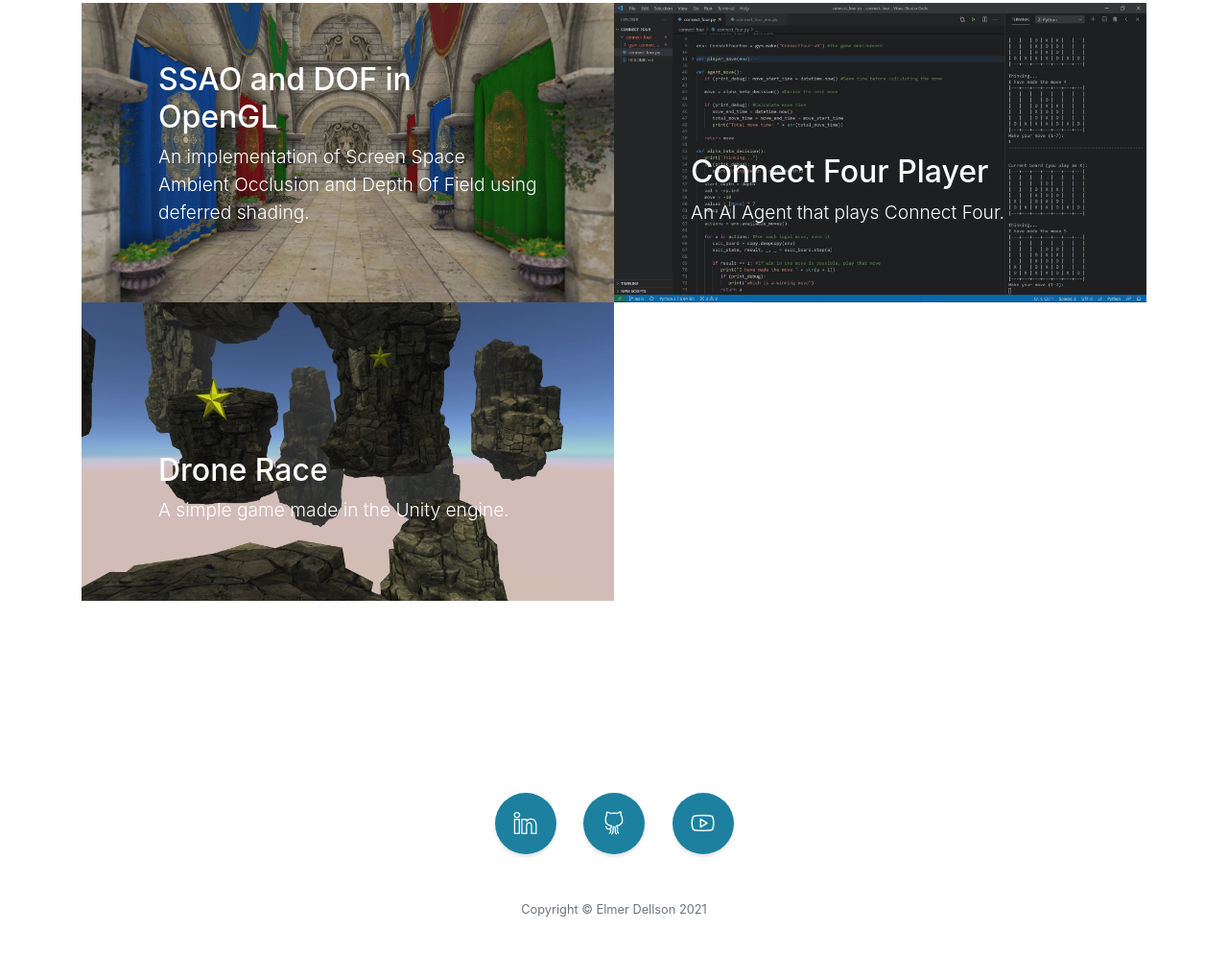
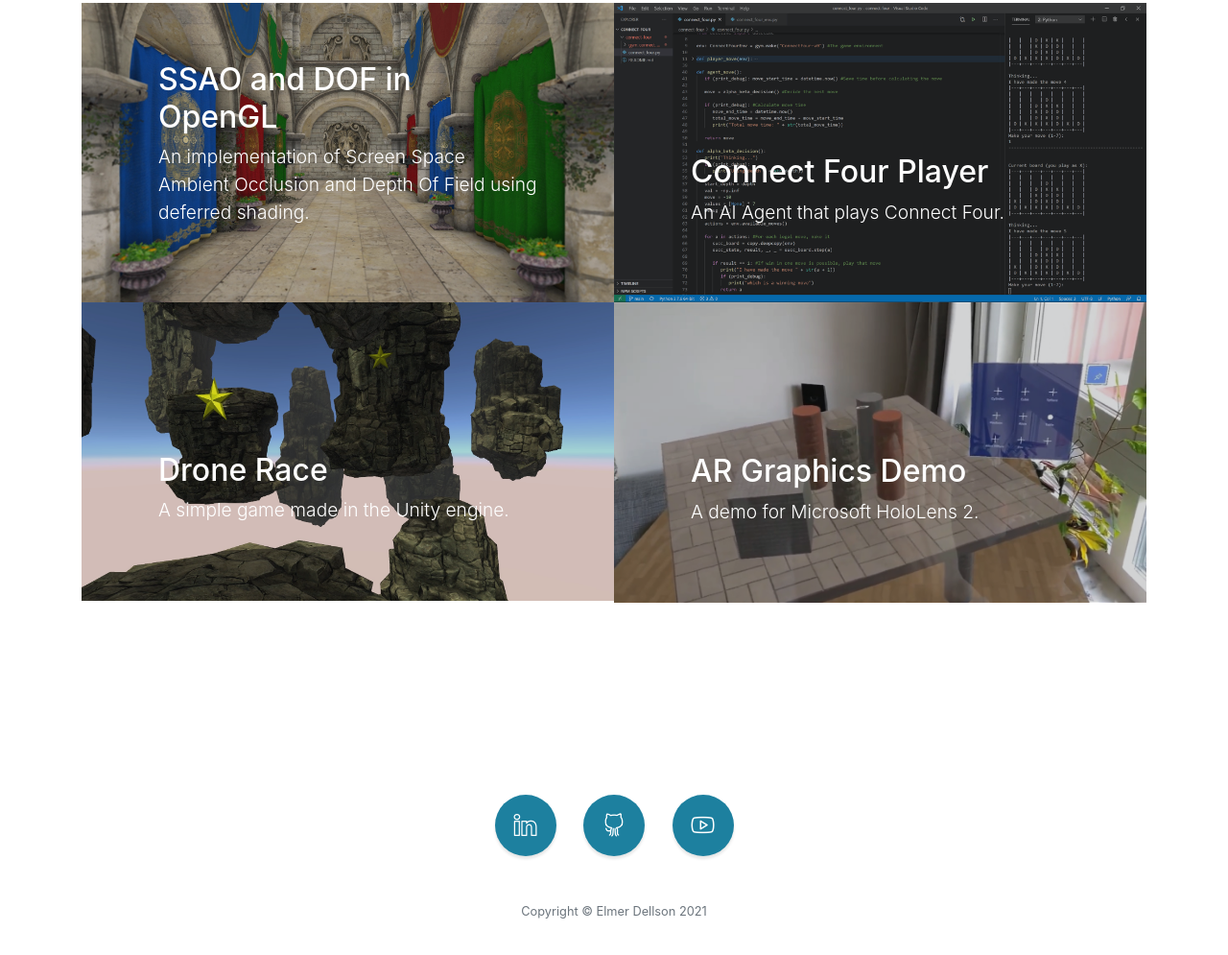
Before and after one commit to ElmerDellson/ElmerDellson.github.io, a website with bundled scripts: page index.html in a window 1280 px wide. Shown: the part 1564-2559 px from the top of the page at 96% size. Built offline with nearby package versions, Linux system fonts and the light colour scheme.

Commit message:
Add HoloLens demo

```diff
--- a/index.html
+++ b/index.html
@@ -116,6 +116,17 @@
               <img class="img-fluid" src="img/drone-race.jpg" alt="">
             </a>
           </div>
+          <div class="col-lg-6">
+            <a class="portfolio-item" href="https://www.youtube.com/watch?v=jaKa8DsDPWI">
+              <div class="caption">
+                <div class="caption-content">
+                  <div class="h2">AR Graphics Demo</div>
+                  <p class="mb-0">A demo for Microsoft HoloLens 2.</p>
+                </div>
+              </div>
+              <img class="img-fluid" src="img/hololens.jpg" alt="">
+            </a>
+          </div>
         </div>
       </div>
     </section>
```
Also changed, not shown: img/hololens.jpg (added).
